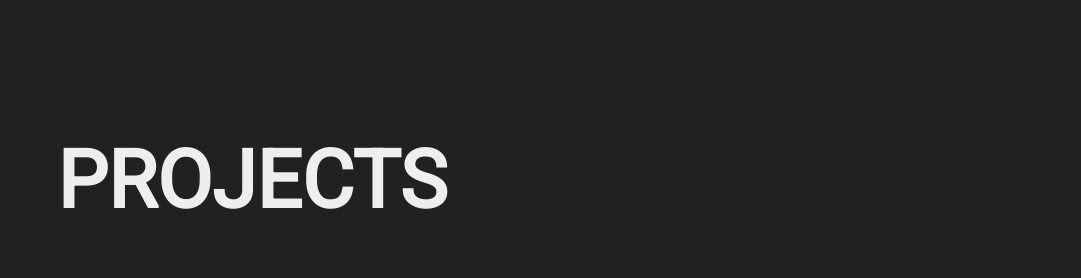
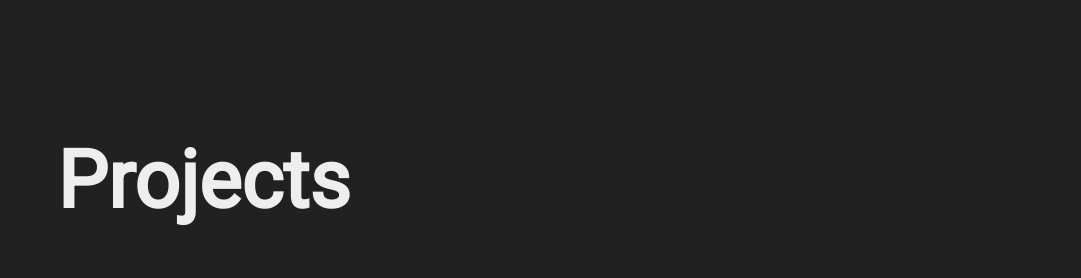
Before and after one commit to marcusalint/Personal-Portfolio, a React (Create React App) app in the folder personal-portfolio/: page /home in a window 1280 px wide. Shown: the part 960-1238 px from the top of the page, without its empty margins (199-1280 px from the left). Built offline with nearby package versions, Linux system fonts and the light colour scheme.

Commit message:
changing header

```diff
--- a/personal-portfolio/src/components/Projects.js
+++ b/personal-portfolio/src/components/Projects.js
@@ -8,7 +8,7 @@ const Projects = () => {
     <>
     <div id="projects">
 
-      <h1 id="project--page--heading">PROJECTS</h1>
+      <h1 id="project--page--heading">Projects</h1>
       <ProjectsGrid />
     </div>
 
```
